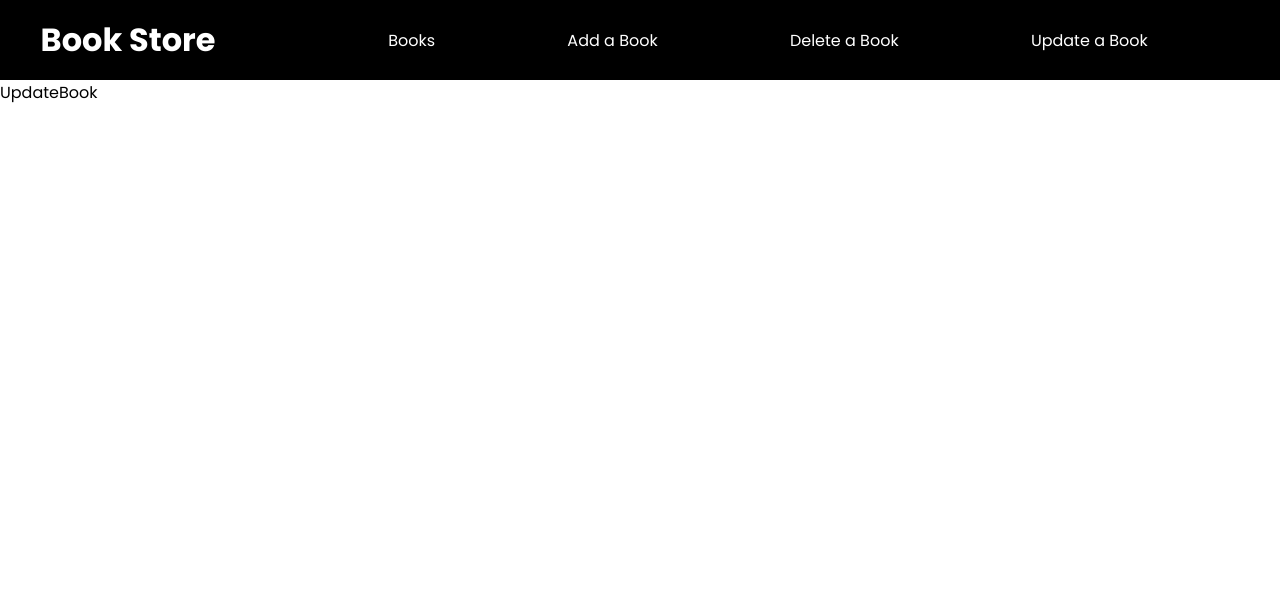
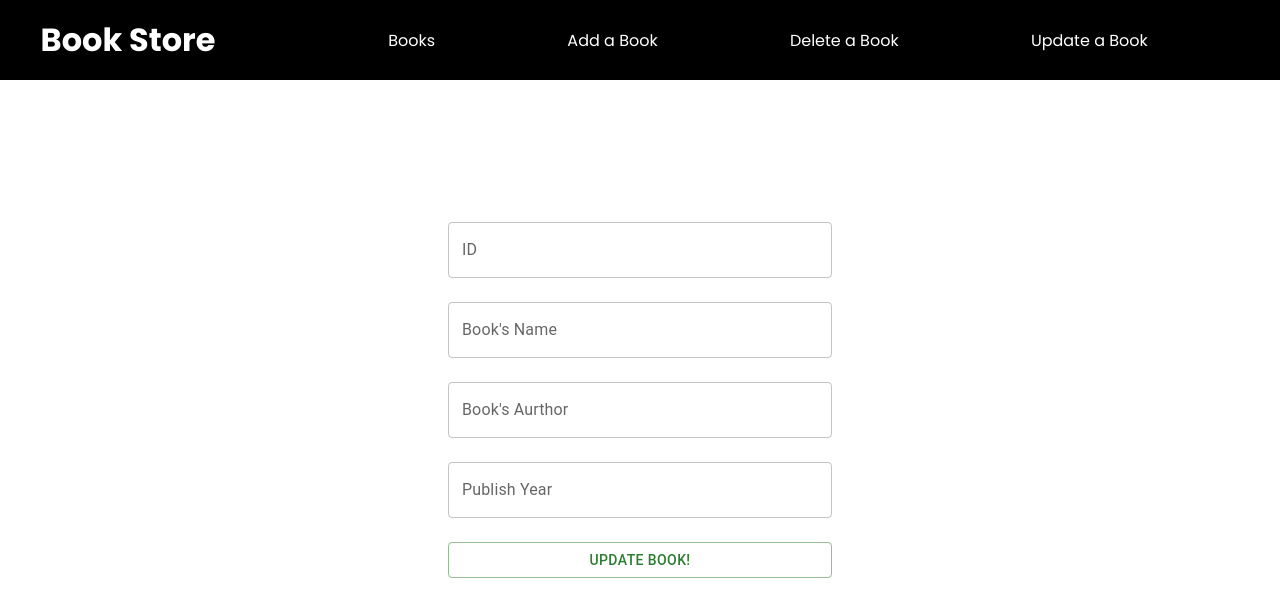
Before and after one commit to waleed2000x/BookStore-Front-End, a React (Vite) app: page /update-book in a window 1280 px wide. Shown: the top 616 px of the page. Built offline with nearby package versions, Linux system fonts and the light colour scheme.

Commit message:
Updation working fine now!

```diff
--- a/src/pages/AddBook.jsx
+++ b/src/pages/AddBook.jsx
@@ -13,8 +13,7 @@ export default function AddBook() {
     publishedYear: "",
   };
 
-  const { values, errors, handleChange, handleSubmit, resetForm, touched } =
-    useFormik({
+  const { values, errors, handleChange, handleSubmit, resetForm } = useFormik({
     initialValues: iValues,
     validationSchema: BookSchema,
     onSubmit: () => {
--- a/src/pages/Books.jsx
+++ b/src/pages/Books.jsx
@@ -18,6 +18,7 @@ export default function Books() {
                 <h1>{book.name}</h1>
                 <p>{book.author}</p>
                 <p>{book.publishedYear}</p>
+                <sub>{book._id}</sub>
               </div>
             );
           })}
--- a/src/pages/UpdateBook.jsx
+++ b/src/pages/UpdateBook.jsx
@@ -1,7 +1,127 @@
+import { Alert, AlertTitle, Button, TextField } from "@mui/material";
+import { useFormik } from "formik";
+import axios from "axios";
+import { useState } from "react";
+import { UpdateSchema } from "./UpdateSchema";
 export default function UpdateBook() {
+  const [alert, setAlert] = useState(false);
+  const [errorAlert, setErrorAlert] = useState(false);
+  const iValues = {
+    idee: "",
+    name: "",
+    author: "",
+    publishedYear: "",
+  };
+
+  const { values, errors, handleChange, handleSubmit, resetForm } = useFormik({
+    initialValues: iValues,
+    validationSchema: UpdateSchema,
+    onSubmit: () => {
+      let idee = values.idee;
+      axios
+        .patch(`http://localhost:8000/books/${idee}`, values)
+        .then(() => {
+          console.log("Book added");
+          setAlert(true);
+          setTimeout(() => {
+            setAlert(false);
+          }, 5000);
+        })
+        .catch((err) => {
+          console.log(err.response);
+          setErrorAlert(true);
+          setTimeout(() => {
+            setErrorAlert(false);
+          }, 5000);
+        });
+      resetForm();
+    },
+  });
   return (
-    <div>
-      <>UpdateBook</>
+    <div className="create-parent">
+      {errorAlert ? (
+        <Alert
+          severity="error"
+          style={{
+            position: "absolute",
+            top: "100px",
+            left: "50%",
+            right: "50%",
+            transform: "translate(-50%, -50%)",
+            width: "400px",
+          }}
+        >
+          <AlertTitle>Encountered and Error!</AlertTitle>
+          Kindly check the developers console for the error information.
+        </Alert>
+      ) : null}
+      {alert ? (
+        <Alert
+          severity="success"
+          style={{
+            position: "absolute",
+            top: "100px",
+            left: "50%",
+            right: "50%",
+            transform: "translate(-50%, -50%)",
+            width: "400px",
+          }}
+        >
+          <AlertTitle>Book Updated</AlertTitle>
+          The Book has been updated at the database
+        </Alert>
+      ) : null}
+      <div className="center-container">
+        <form onSubmit={handleSubmit}>
+          <TextField
+            variant="outlined"
+            placeholder="ID of the document"
+            label="ID"
+            name="idee"
+            type="text"
+            error={Boolean(errors.idee)}
+            value={values.idee}
+            onChange={handleChange}
+            helperText={errors?.idee || " "}
+          />
+          <TextField
+            variant="outlined"
+            placeholder="Book's Name"
+            label="Book's Name"
+            name="name"
+            type="text"
+            error={Boolean(errors.name)}
+            value={values.name}
+            onChange={handleChange}
+            helperText={errors?.name || " "}
+          />
+          <TextField
+            variant="outlined"
+            label="Book's Aurthor"
+            placeholder="Book's Aurthor"
+            name="author"
+            type="text"
+            error={Boolean(errors.author)}
+            value={values.author}
+            onChange={handleChange}
+            helperText={errors?.author || " "}
+          />
+          <TextField
+            variant="outlined"
+            label="Publish Year"
+            placeholder="Published in (Year)"
+            name="publishedYear"
+            type="number"
+            error={Boolean(errors.publishedYear)}
+            value={values.publishedYear}
+            onChange={handleChange}
+            helperText={errors?.publishedYear || " "}
+          />
+          <Button variant="outlined" type="submit" color="success">
+            Update Book!
+          </Button>
+        </form>
+      </div>
     </div>
   );
 }
--- /dev/null
+++ b/src/pages/UpdateSchema.jsx
@@ -0,0 +1,8 @@
+import * as Yup from "yup";
+
+export const UpdateSchema = Yup.object({
+  idee: Yup.string().required("ID is required!"),
+  name: Yup.string().required("Name is required!").trim(),
+  author: Yup.string().required("Author is required!").trim(),
+  publishedYear: Yup.string().required("Published Year is required!"),
+});
```
Lines whose indentation alone changed are shown as unchanged.
